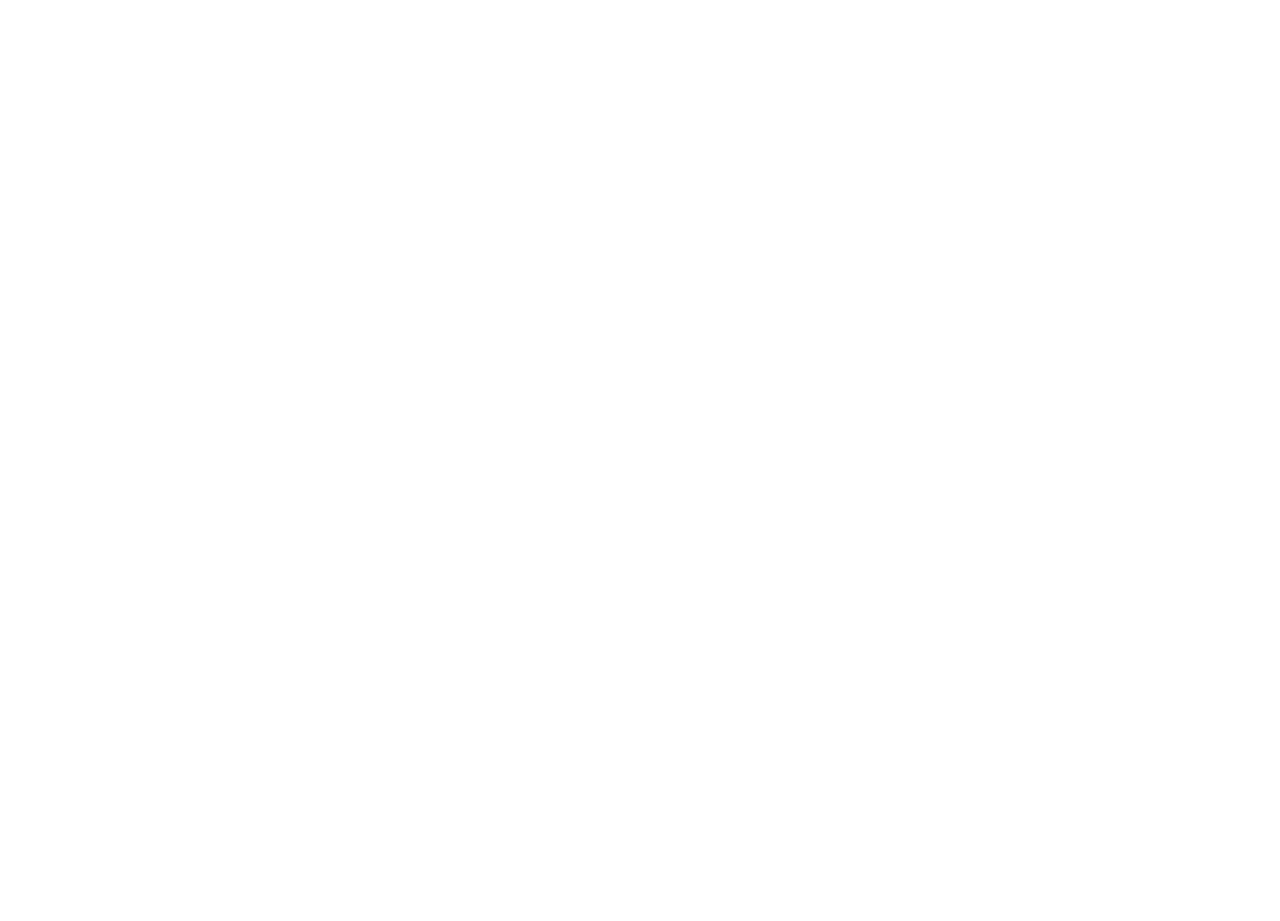
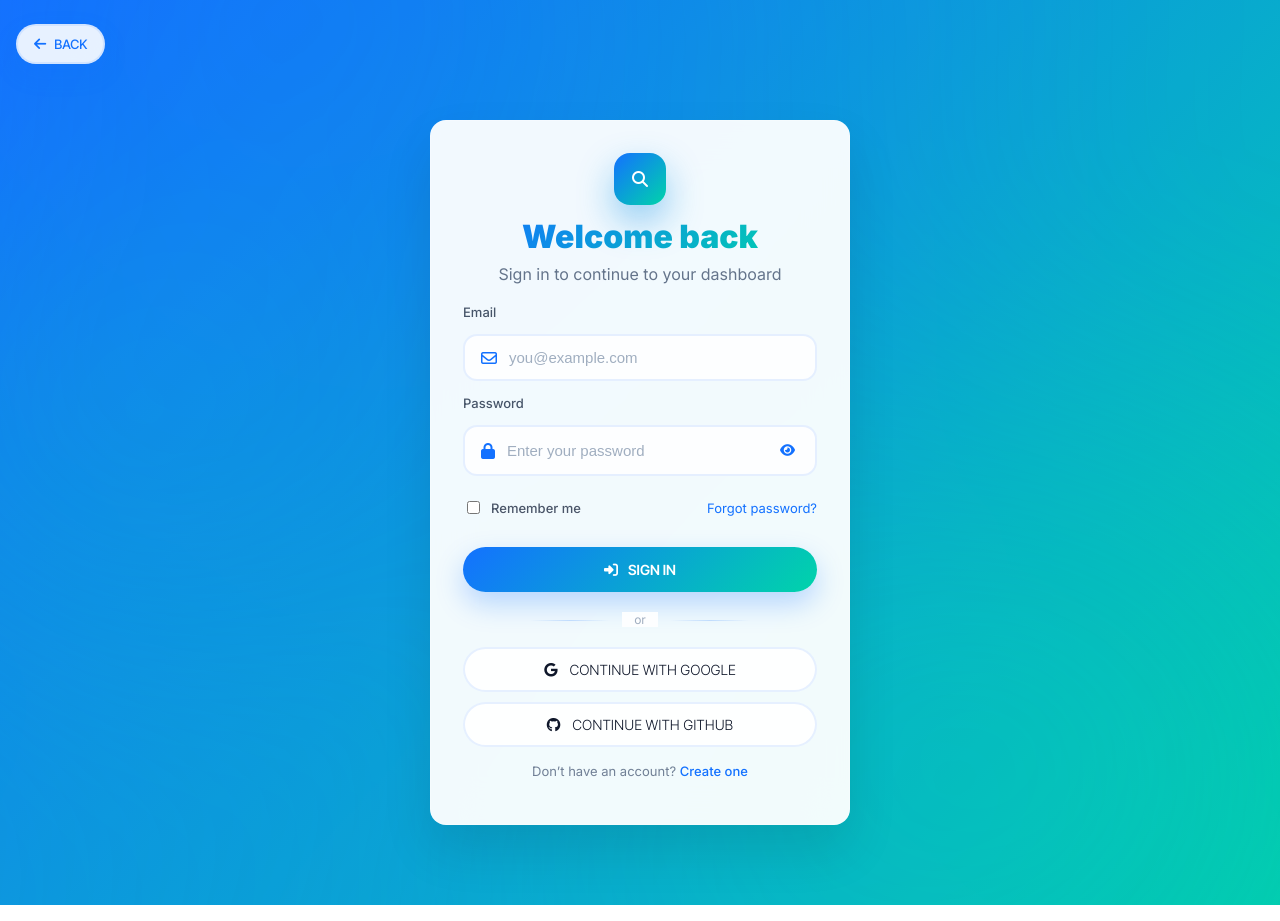
Before and after one commit to IviweBooi/AI-CONTENT-DETECTOR, a React (Vite) app in the folder frontend/: page /sign-in in a window 1280 px wide. Built offline with nearby package versions, Linux system fonts and the light colour scheme.

Commit message:
fixing issues wth signin page

```diff
--- a/frontend/src/pages/signInPage.jsx
+++ b/frontend/src/pages/signInPage.jsx
@@ -18,7 +18,7 @@
   }
 
   return (
-    <section className="auth-section" data-reveal>
+    <section className="auth-section">
       <div className="auth-bg" aria-hidden="true" />
       <button
         type="button"
```
